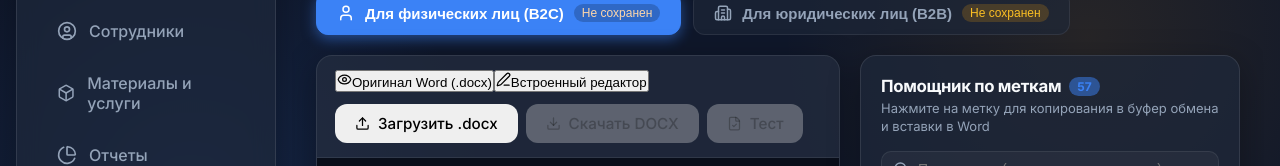
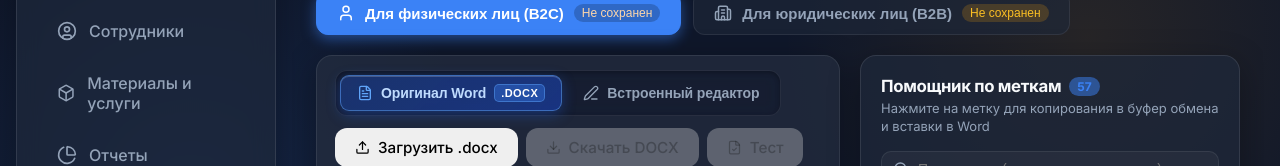
Before and after one commit to ANShchetinin/alta-crm-front, a React (Vite) app: page /contract-templates in a window 1280 px wide. Shown: the part 204-370 px from the top of the page. Built offline with nearby package versions, Linux system fonts and the light colour scheme; no server answers; sample sign-in values are in the browser's storage.

Commit message:
style(templates): modern glass segmented switcher for Word Master and Built-in Editor (ECOLINE-124)

```diff
--- a/src/pages/ContractTemplates.tsx
+++ b/src/pages/ContractTemplates.tsx
@@ -4,7 +4,7 @@ import {
   User, Building2, RefreshCw, FileCheck, Save, Sparkles, Bold, Italic,
   Underline as UnderlineIcon, AlignLeft, AlignCenter, AlignRight, AlignJustify,
   List, ListOrdered, Table, Eraser, Undo, Redo, SplitSquareVertical,
-  Image as ImageIcon, Edit3, Eye
+  Image as ImageIcon, Edit3
 } from 'lucide-react';
 import * as docx from 'docx-preview';
 import {
@@ -691,26 +691,27 @@ export const ContractTemplates = () => {
               <div className="view-mode-toggle-group">
                 <button
                   type="button"
-                  className={`view-mode-btn ${viewMode === 'DOCX_VIEW' ? 'active' : ''}`}
+                  className={`view-mode-btn mode-docx ${viewMode === 'DOCX_VIEW' ? 'active' : ''}`}
                   onClick={() => {
                     setViewMode('DOCX_VIEW');
                     if (isTemplateLoaded) {
                       downloadContractTemplateBlob(activeTab).then(blob => renderDocxDirectly(blob)).catch(() => {});
                     }
                   }}
-                  title="Оригинальный вид файла Word (.docx) со 100% версткой и логотипами"
+                  title="Просмотр мастер-файла Word (.docx) со 100% сохранением верстки, таблиц и логотипов"
                 >
-                  <Eye size={15} />
-                  <span>Оригинал Word (.docx)</span>
+                  <FileText size={16} className="view-mode-icon" />
+                  <span className="view-mode-title">Оригинал Word</span>
+                  <span className="view-mode-tag">.docx</span>
                 </button>
                 <button
                   type="button"
-                  className={`view-mode-btn ${viewMode === 'HTML_EDITOR' ? 'active' : ''}`}
+                  className={`view-mode-btn mode-editor ${viewMode === 'HTML_EDITOR' ? 'active' : ''}`}
                   onClick={() => setViewMode('HTML_EDITOR')}
-                  title="Встроенный визуальный редактор документа"
+                  title="Встроенный визуальный веб-редактор формата А4"
                 >
-                  <Edit3 size={15} />
-                  <span>Встроенный редактор</span>
+                  <Edit3 size={16} className="view-mode-icon" />
+                  <span className="view-mode-title">Встроенный редактор</span>
                 </button>
               </div>
 
--- a/src/styles/contract-templates.css
+++ b/src/styles/contract-templates.css
@@ -147,6 +147,100 @@
   display: flex;
   align-items: center;
   gap: 12px;
+  flex-wrap: wrap;
+}
+
+/* View Mode Segmented Switcher */
+.view-mode-toggle-group {
+  display: inline-flex;
+  align-items: center;
+  gap: 4px;
+  padding: 4px;
+  background: rgba(15, 23, 42, 0.6);
+  border: 1px solid rgba(255, 255, 255, 0.08);
+  border-radius: 12px;
+  box-shadow: inset 0 2px 4px rgba(0, 0, 0, 0.25);
+  backdrop-filter: blur(8px);
+}
+
+.view-mode-btn {
+  display: inline-flex;
+  align-items: center;
+  gap: 8px;
+  padding: 8px 16px;
+  border-radius: 9px;
+  font-size: 0.875rem;
+  font-weight: 600;
+  border: 1px solid transparent;
+  background: transparent;
+  color: var(--text-muted, #94a3b8);
+  cursor: pointer;
+  transition: all 0.22s cubic-bezier(0.4, 0, 0.2, 1);
+  user-select: none;
+  position: relative;
+}
+
+.view-mode-btn:hover:not(.active) {
+  background: rgba(255, 255, 255, 0.06);
+  color: var(--text-main, #f8fafc);
+  transform: translateY(-1px);
+}
+
+/* Active State for Word Mode */
+.view-mode-btn.mode-docx.active {
+  background: linear-gradient(135deg, rgba(37, 99, 235, 0.32) 0%, rgba(29, 78, 216, 0.48) 100%);
+  color: #bfdbfe;
+  border-color: rgba(96, 165, 250, 0.5);
+  box-shadow: 0 4px 14px rgba(37, 99, 235, 0.35), inset 0 1px 0 rgba(255, 255, 255, 0.2);
+}
+
+.view-mode-btn.mode-docx.active .view-mode-icon {
+  color: #60a5fa;
+}
+
+.view-mode-btn.mode-docx.active .view-mode-tag {
+  background: rgba(59, 130, 246, 0.35);
+  color: #ffffff;
+  border-color: rgba(96, 165, 250, 0.45);
+}
+
+/* Active State for Built-in Editor Mode */
+.view-mode-btn.mode-editor.active {
+  background: linear-gradient(135deg, rgba(99, 102, 241, 0.32) 0%, rgba(79, 70, 229, 0.48) 100%);
+  color: #e0e7ff;
+  border-color: rgba(129, 140, 248, 0.5);
+  box-shadow: 0 4px 14px rgba(99, 102, 241, 0.35), inset 0 1px 0 rgba(255, 255, 255, 0.2);
+}
+
+.view-mode-btn.mode-editor.active .view-mode-icon {
+  color: #a5b4fc;
+}
+
+/* Icon & Tag Styling */
+.view-mode-icon {
+  flex-shrink: 0;
+  transition: transform 0.2s ease;
+}
+
+.view-mode-btn:hover .view-mode-icon {
+  transform: scale(1.08);
+}
+
+.view-mode-title {
+  letter-spacing: -0.01em;
+}
+
+.view-mode-tag {
+  font-size: 0.6875rem;
+  font-weight: 700;
+  text-transform: uppercase;
+  letter-spacing: 0.04em;
+  padding: 2px 6px;
+  border-radius: 5px;
+  background: rgba(255, 255, 255, 0.08);
+  border: 1px solid rgba(255, 255, 255, 0.08);
+  color: var(--text-muted, #94a3b8);
+  transition: all 0.2s ease;
 }
 
 .editor-badge-mode {
```
